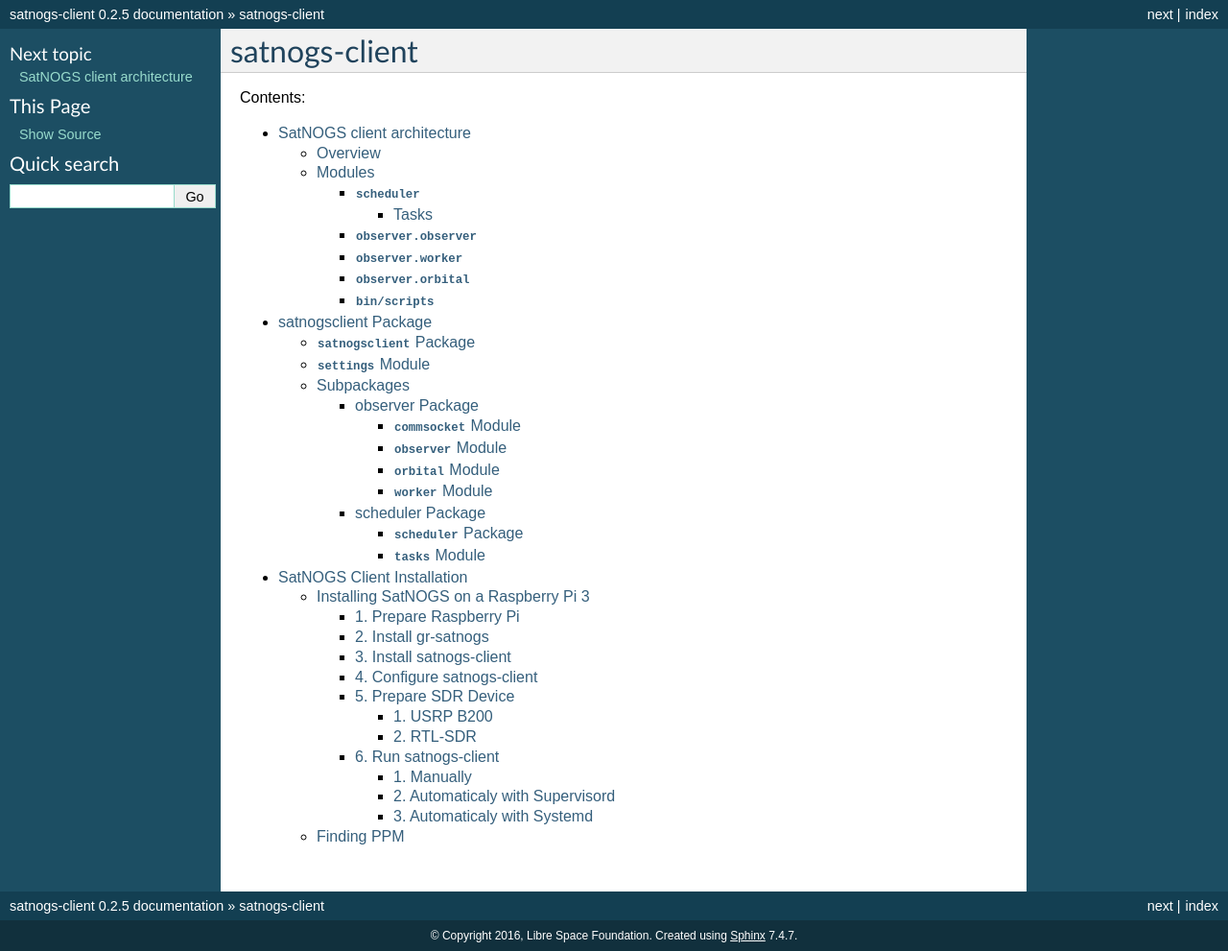
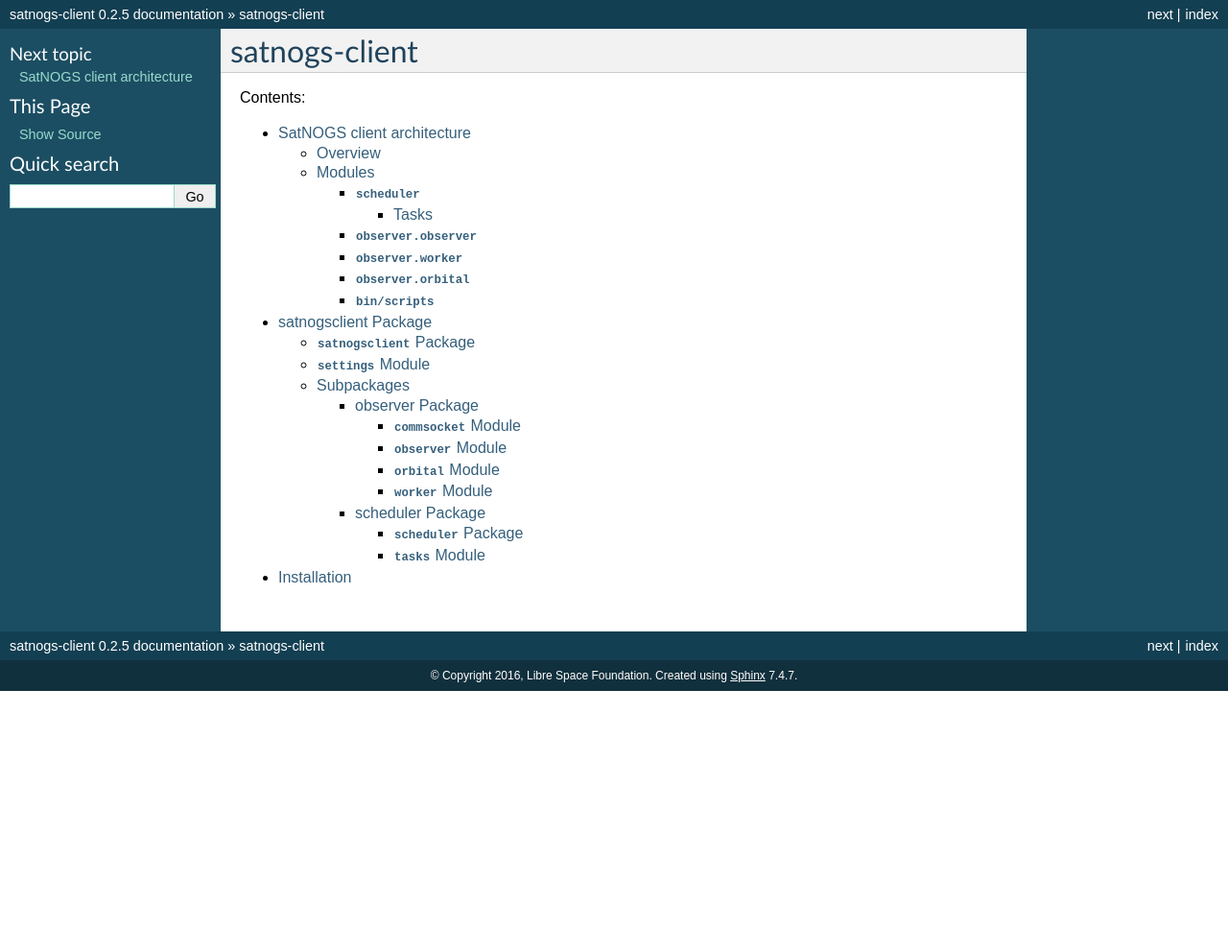
Before and after one commit to yaplik/satnogs-client, a Sphinx documentation site: the page built from doc/index.rst, in a window 1280 px wide. Shown: the whole page at 96% size. Built offline with Sphinx 7.4.7, drawn with Linux system fonts in a browser that asks for light colours; after the commit the page ends 900 px from its top, so only the background shows below that; some of the changed lines change nothing that is shown.

Commit message:
Remove user documentation
* Add some initial docs for development environment

```diff
--- a/doc/finding-ppm.rst
+++ /dev/null
@@ -1,51 +0,0 @@
-===========
-Finding PPM
-===========
-
-*This document assumes at least satnogs-client version 0.2.5, found at https://pypi.python.org/pypi/satnogsclient/0.2.5 or https://github.com/satnogs/satnogs-client*
-
-The rtl-sdr dongles are not perfectly tuned and there is always a bit of shift in the crystal used. To calibrate this we need to find PPM. While rtl_test comes with PPM detection now, it is not very accurate on the raspberry pi due to the lack of a real time clock. To find our PPM from the command line we will use Kalibrate which finds the PPM against known GSM frequencies.::
-
-   sudo apt-get install autoconf libtool libfftw3-dev librtlsdr-dev
-   git clone https://github.com/steve-m/kalibrate-rtl
-   cd kalibrate-rtl
-   ./bootstrap
-   ./configure
-   make
-   sudo make install
-
-Now we run kal to first scan for channels nearby, then picking a channel or two we run kal again to calculate the PPM offset. In the USA scan the GSM850 range, in Europe GSM900::
-
-   kal -s GSM850
-
-   Found 1 device(s):
-     0:  Generic RTL2832U OEM
-
-   Using device 0: Generic RTL2832U OEM
-   Found Elonics E4000 tuner
-   Exact sample rate is: 270833.002142 Hz
-   kal: Scanning for GSM-850 base stations.
-   GSM-850:
-      	chan: 145 (872.6MHz + 39.349kHz)	power: 226138.00
-      	chan: 151 (873.8MHz + 39.379kHz)	power: 361536.36
-      	chan: 157 (875.0MHz + 5.441kHz)	power: 385795.74
-
-Now pick a channel and calibrate against it (note this process may run for a long time)::
-
-   kal -c 151
-
-   Found 1 device(s):
-     0:  Generic RTL2832U OEM
-
-     Using device 0: Generic RTL2832U OEM
-     Found Elonics E4000 tuner
-     Exact sample rate is: 270833.002142 Hz
-     kal: Calculating clock frequency offset.
-     Using GSM-850 channel 151 (873.8MHz)
-     average       [min, max]  (range, stddev)
-     + 39.943kHz       [39832, 39987]  (155, 33.017464)
-     overruns: 0
-     not found: 781
-     average absolute error: -45.711 ppm
-
-In this case, we use -45.711 for our PPM error setting, SATNOGS_PPM_ERROR. Refer to [settings.py](https://github.com/satnogs/satnogs-client/blob/master/satnogsclient/settings.py).
--- a/doc/installation.rst
+++ b/doc/installation.rst
@@ -1,8 +1,29 @@
-SatNOGS Client Installation
-----------------------------
+Installation
+============
 
-.. toctree::
-   :maxdepth: 2
+.. note::
 
-   raspi-install
-   finding-ppm
+   These installation steps are intended to be used for contributing
+   to the satnogs-client codebase. If you are interested in setting up satnogs-client
+   for your ground station check the `wiki <https://wiki.satnogs.org/Main_Page>`_.
+
+Requirements: You will need python, python-virtualenvwrapper, pip and git
+
+#. **Build the environment**
+
+   Clone source code from the `repository <https://gitlab.com/librespacefoundation/satnogs/satnogs-client>`_::
+
+     $ git clone https://gitlab.com/librespacefoundation/satnogs/satnogs-client.git
+
+   Set up the virtual environment. On first run you should create it and link it to your project path.::
+
+     $ cd satnogs-client
+     $ mkvirtualenv satnogs-client -a .
+
+   Activate your python virtual environment::
+
+     $ workon satnogs-client
+
+   Install local development requirements::
+
+     $ pip install .
--- a/doc/raspi-install.rst
+++ /dev/null
@@ -1,397 +0,0 @@
-======================================
-Installing SatNOGS on a Raspberry Pi 3
-======================================
-
-This tutorial assumes the following:
-
-1. You have a Raspberry Pi 3 with external power (5V, 2A).
-
-2. USB keyboard, HDMI screen, HDMI cable, network cable (Wi-Fi isn't working on Fedora for now) and a Class 10 SDHC card at least 8GB.
-
-3. One of the following sdr devices: RTL-SDR or USRP B200.
-
-4. You have an account and a ground station registered on either `network.satnogs.org <https://network.satnogs.org>`_ or `network-dev.satnogs.org <https://network-dev.satnogs.org>`_. This is needed for getting your ground station ID number and your SatNOGS Network API key.
-
------------------------
-1. Prepare Raspberry Pi
------------------------
-
-**Step 1.1:** Download fedora minimal or server RPi image (current 26) from `ARM Fedora Project <https://arm.fedoraproject.org/>`_ (server edition provides a nice web interface, admin console, with several stats and SSH access).
-
-**Step 1.2:** Connect SD card to your computer/laptop and prepare it as described at `Fedora Wiki <https://fedoraproject.org/wiki/Raspberry_Pi#Preparing_the_SD_card>`_ (don't forget to `resize the root partition <https://fedoraproject.org/wiki/Raspberry_Pi#Resizing_the_root_partition>`_).
-
-**Step 1.3:** Attach sdcard to your RPi, plug in the HDMI cable, keyboard and ethernet and turn on the HDMI screen. Plug RPi to the power source.
-
-**Step 1.4:** Fedora installation starts, follow the steps that show up in the screen. You'll have to setup:
-  * root password
-  * network connection
-  * timezone and ntp server, add at least one, `pool.ntp.org` is suggested
-  * a new user, e.g. `satnogs`. Don't forget to set administrator flag and add user to `dialout` group (needed for having access to sdr device).
-
-**Step 1.5:** From now on you are able to access you RPi directly or through SSH. You can also use admin console if you have selected the fedora server version.
-
-**Step 1.6:** Update fedora package to the latest version by running::
-
-    sudo dnf -y update
-
-**Step 1.7:** Install dependencies for gr-satnogs and satnogs-client::
-
-    sudo dnf install -y util-linux-user git gcc redhat-rpm-config python-devel redis vorbis-tools hamlib gnuradio gnuradio-devel cmake swig fftw3-devel gcc-c++ cppunit cppunit-devel doxygen gr-osmosdr libnova libnova-devel gnuplot libvorbis-devel libffi-devel openssl-devel libpng-devel
-
-**Step 1.8:** In order to expand the lifetime of the SD Card, edit /etc/fstab file with your favourite editor:
-  * Comment out the line of the swap partition
-  * Only if you used the "minimal" Fedora installation (not the "server" build), change options of root partition line (/ ext4) from `defaults,noatime` to `defaults,noatime,commit=1800`. This change means that changes on root partition will be written on SD Card every 30min
-  * Move /var/log and /var/tmp directories to memory by adding the following two lines::
-
-      tmpfs /var/tmp tmpfs defaults,noatime,nosuid,size=120m 0 0
-      tmpfs /var/log tmpfs defaults,noatime,nosuid,mode=0755,size=80m 0 0
-
-**Step 1.9:** Automate creating of redis directory in /var/log path after boot by running::
-
-    sudo sh -c 'echo "#Type Path                Mode UID   GID   Age Argument" > /etc/tmpfiles.d/logdirs.conf'
-    sudo sh -c 'echo "d     /var/log/redis      0750 redis redis 1d  -" >> /etc/tmpfiles.d/logdirs.conf'
-
-**Step 1.10:** Enable and start Redis service in order to run automatically on startup::
-
-    sudo systemctl enable redis.service
-    sudo systemctl start redis.service
-
-**Step 1.11:** Configure automatic cleanup of old data (while this is an optional step, if old files are not cleaned out regularly you run the risk of filling your disk over time)
-  * As-is this will clean out files older than 1 week. Adjust mtime to your liking
-  * Create /etc/cron.daily/satnogs with your favorite editor and add the following::
-
-      #!/bin/sh
-      find /tmp/.satnogs/data -type f -mtime +7 -delete
-
-  * Then run::
-
-      sudo chmod +x /etc/cron.daily/satnogs
-
-**Step 1.12:** If you used Fedora Server, configure firewall for SatNOGS web user interface
-  * Create /usr/lib/firewalld/services/satnogs.xml and add the following::
-
-      <?xml version="1.0" encoding="utf-8"?>
-        <service>
-        <short>SatNOGS (HTTP)</short>
-        <description>HTTP is the protocol used to serve Web pages. If you plan to make your Web server publicly available, enable this option. This option is not required for viewing pages locally or developing Web pages.</description>
-        <port protocol="tcp" port="5000"/>
-      </service>
-
-  * If you used the server image run::
-
-      sudo firewall-cmd --zone=FedoraServer --add-service=satnogs --permanent
-      sudo firewall-cmd --zone=FedoraServer --add-service=satnogs
-
-  * Or for the minimal image::
-
-      sudo firewall-cmd --zone=public --add-service=satnogs --permanent
-      sudo firewall-cmd --zone=public --add-service=satnogs
-
----------------------
-2. Install gr-satnogs
----------------------
-
-SatNOGS Client uses GNU Radio scripts in order to get observation data from satelites, gr-satnogs provide this functionality.
-
-**Step 2.1:**: Install gr-satnogs by running the next commands::
-
-    git clone https://github.com/satnogs/gr-satnogs.git
-    cd gr-satnogs
-    mkdir build
-    cd build
-    cmake -DLIB_SUFFIX=64 -DCMAKE_INSTALL_PREFIX=/usr ..
-    make -j4
-    sudo make install
-    sudo sh -c 'echo /usr/lib64 > /etc/ld.so.conf.d/lib64.conf'
-    sudo ldconfig
-
--------------------------
-3. Install satnogs-client
--------------------------
-
-Building from source is outside of the scope of this document, we will use the packaged install for now.
-
-**Step 3.1:** Run the following command to install the packaged version of SatNOGS Client::
-
-   sudo pip install satnogsclient
-
----------------------------
-4. Configure satnogs-client
----------------------------
-
-SatNOGS Client needs some configuration before running:
-
-**Step 4.1:** Create a .env file in your home directory (`~/.env`) and add station's details as they are defined at SatNOGS Network::
-
-    export SATNOGS_API_TOKEN="1234567890qwertyuiopasdfghjklzxcvbnm1234"
-    export SATNOGS_STATION_ID="65"
-    export SATNOGS_STATION_LAT="40.662"
-    export SATNOGS_STATION_LON="23.337"
-    export SATNOGS_STATION_ELEV="150"
-    export SATNOGS_NETWORK_API_URL="https://network-dev.satnogs.org/api/"
-
-.. _optional_settings:
-
-**Step 4.2:** There are more option you can export in the created .env file. You will probably need to change the default values of the settings bellow:
-
-SATNOGS_RX_DEVICE
-  * Defines the sdr device. It could be 'usrpb200' or 'rtlsdr'.
-  * Default Type: string
-  * Default Value: 'rtlsdr'
-
-SATNOGS_PPM_ERROR
-  * Defines PPM error of sdr, check :doc:`finding-ppm` for more details on PPM.
-  * Default Type: integer
-  * Default Value: 0
-
-**Step 4.3:** Other optional settings:
-
-SATNOGS_APP_PATH
-  * Defines the path where the sqlite database will be created.
-  * Default Type: string
-  * Default Value: '/tmp/.satnogs'
-
-SATNOGS_OUTPUT_PATH
-  * Defines the path where the observation data will be saved.
-  * Default Type: string
-  * Default Value: '/tmp/.satnogs/data'
-
-SATNOGS_COMPLETE_OUTPUT_PATH
-  * Defines the path where data will be moved after succesful upload on network.
-  * Default Type: string
-  * Default Value: ''
-
-SATNOGS_INCOMPLETE_OUTPUT_PATH
-  * Defines the path where data will be moved after unsuccesful upload on network.
-  * Default Type: string
-  * Default Value: '/tmp/.satnogs/data/incomplete'
-
-SATNOGS_ROT_IP
-  * Defines IP address where rotctld process listens.
-  * Default Type: string
-  * Default Value: '127.0.0.1'
-
-SATNOGS_ROT_PORT
-  * Defines port where rotctld process listens.
-  * Default Type: integer
-  * Default Value: 4533
-
-SATNOGS_RIG_IP
-  * Defines IP address where rigctld process listens.
-  * Default Type: string
-  * Default Value: '127.0.0.1'
-
-SATNOGS_RIG_PORT
-  * Defines port where rigctld process listens.
-  * Default Type: integer
-  * Default Value: 4532
-
----------------------
-5. Prepare SDR Device
----------------------
-In order to have access and use SDR device you need to follow the next steps for you device:
-
-^^^^^^^^^^^^
-1. USRP B200
-^^^^^^^^^^^^
-**Step 5.1.1:** Install uhd package::
-
-    sudo dnf install -y uhd
-
-**Step 5.1.2:** Download uhd images::
-
-    sudo /usr/bin/uhd_images_downloader
-
-**Step 5.1.3:** As the access will be only by ssh and not by direct login we are not be able to access SDR device through `Access Control List(ACL) <https://en.wikipedia.org/wiki/Access_control_list>`_, so we need to setup the appropriate udev rules by following the next steps:
-
-  * Copy udev rules from `/usr/lib/udev/rules.d/10-usrp-uhd.rules` to `/etc/udev/rules.d/10-usrp-uhd.rules`::
-
-      sudo cp /usr/lib/udev/rules.d/10-usrp-uhd.rules /etc/udev/rules.d/10-usrp-uhd.rules
-
-  * Replace ACL reference::
-
-      sudo sed -i 's/0", ENV{ID_SOFTWARE_RADIO}="1"/6"/g' /etc/udev/rules.d/10-usrp-uhd.rules
-
-  * Reload udev rules::
-
-      sudo udevadm control --reload-rules
-
-  * Confirm access on device by running (without sudo, just as single user)::
-
-      uhd_find_devices
-
-  * In case you don't have access, make sure that the device is connected and that the created user is member of the `dialout` group by running::
-
-      groups
-
-  * If user isn't member of `dialout` group run (replace satnogs with the username of your user)::
-
-      sudo usermod -aG dialout satnogs
-
-^^^^^^^^^^^^
-2. RTL-SDR
-^^^^^^^^^^^^
-**Step 5.2.1:** As the access will be only by ssh and not by direct login we are not be able to access SDR device through `Access Control List(ACL) <https://en.wikipedia.org/wiki/Access_control_list>`_, so we need to setup the appropriate udev rules by following the next steps:
-
-  * Copy udev rules from `/usr/lib/udev/rules.d/10-rtl-sdr.rules` to `/etc/udev/rules.d/10-rtl-sdr.rules`::
-
-      sudo cp /usr/lib/udev/rules.d/10-rtl-sdr.rules /etc/udev/rules.d/10-rtl-sdr.rules
-
-  * Replace ACL reference and change group ownership::
-
-      sudo sed -i 's/0", ENV{ID_SOFTWARE_RADIO}="1"/6"/g' /etc/udev/rules.d/10-rtl-sdr.rules
-      sudo sed -i 's/rtlsdr/dialout/g' /etc/udev/rules.d/10-rtl-sdr.rules
-
-  * Reload udev rules::
-
-      sudo udevadm control --reload-rules
-
-  * If your rtlsdr device was already plugged in, you will need to unplug it and plug it back in. Otherwise, it is safe to plug it in now.
-
-  * In case you don't have access, make sure that the device is connected and that the created user is member of the `dialout` group by running::
-
-      groups
-
-  * If user isn't member of `dialout` group run (replace satnogs with the username of your user)::
-
-      sudo usermod -aG dialout satnogs
-
-  * If you had to take that step, log out and log back in
-
----------------------
-6. Run satnogs-client
----------------------
-^^^^^^^^^^^
-1. Manually
-^^^^^^^^^^^
-In order to manually run satnogs-client you need to follow the next steps:
-
-**Step 6.1.1:** Export all the environment variables::
-
-    source .env
-
-**Step 6.1.2:** Start rotctl daemon(note: given example parameters bellow, you may need to change, add or omit some of them. For a Yaesu G-5500 use -m 601 and -s 9600)::
-
-    rotctld -m 202 -r /dev/ttyACM0 -s 19200 &
-
-**Step 6.1.3:** Run the SatNOGS Client::
-
-    satnogs-client
-
-**At this point your client should be fully functional! It will check in with the network URL at a 1 minute interval. You should check your ground station page on the website, the station ID will be in a red box until the station checks in, at which time it will turn green. There are many ways to automate the running and control of satnogs, we will give you 2 options below, supervisord and systemd.**
-
-^^^^^^^^^^^^^^^^^^^^^^^^^^^^^^^^
-2. Automaticaly with Supervisord
-^^^^^^^^^^^^^^^^^^^^^^^^^^^^^^^^
-
-`Supervisord <http://supervisord.org/introduction.html>`_ is one of the ways to automatically run SatNOGS Client. This is very useful especialy after a power failure or reboot of raspberry pi.
-
-In order to setup supervisord we need to follow the next steps:
-
-**Step 6.2.1:** Install supervisord::
-
-    sudo dnf install -y supervisor
-
-**Step 6.2.2:** Automate creating of supervisor directory in /var/log path after boot by running::
-
-    sudo sh -c 'echo "d     /var/log/supervisor 0750 root  root  3d  -" >> /etc/tmpfiles.d/logdirs.conf'
-
-**Step 6.2.3:** Configure supervisord for rotctld
-
-Open with sudo and your favorite editor and add this into /etc/supervisord.d/rotctld.ini::
-
-   [program:rotctld]
-   command=/usr/bin/rotctld <rotctld PARAMETERS>
-   autostart=true
-   autorestart=true
-   user=<USERNAME>
-   priority=1
-   stdout_logfile=/var/log/supervisor/rotctld.log
-   stderr_logfile=/var/log/supervisor/rotctld-error.log
-
-Replace <USERNAME> with the username of the user you have created and <rotctld PARAMETERS> with the parameters needed to run rotctl in your case.
-
-**Step 6.2.4:** Configure supervisord for satnogs-client
-
-Add this into /etc/supervisord.d/satnogs.ini::
-
-   [program:satnogs]
-   command=/usr/bin/satnogs-client
-   autostart=true
-   autorestart=true
-   user=<USERNAME>
-   environment=SATNOGS_NETWORK_API_URL="<URL>",SATNOGS_API_TOKEN="<TOKEN>",SATNOGS_STATION_ID="<ID>",SATNOGS_STATION_LAT="<LATITUDE>",SATNOGS_STATION_LON="<LONGITUDE>",SATNOGS_STATION_ELEV="<ELEVATION>"
-   stdout_logfile=/var/log/supervisor/satnogs.log
-   stderr_logfile=/var/log/supervisor/satnogs-error.log
-
-Replace <USERNAME> with the username of the user you have created.
-Replace <...> instances in environment with the values you used in .env file,
-you can also add in this list any other of the :ref:`optional settings <optional_settings>`.
-
-**Step 6.2.5:** Reloading supervisord to get the new configuration::
-
-  sudo systemctl enable supervisord.service
-  sudo systemctl start supervisord.service
-
-With that rotctld and satnogs-client should have started, you can follow the logs in /var/log/supervisor/.
-
-*NOTE:* In case that you want to change something in .ini files like satnogs environment variables (url from the dev one to production one), then you will need to run::
-
- sudo supervisorctl reload
-
-^^^^^^^^^^^^^^^^^^^^^^^^^^^^
-3. Automaticaly with Systemd
-^^^^^^^^^^^^^^^^^^^^^^^^^^^^
-
-`Systemd <https://www.freedesktop.org/wiki/Software/systemd/>`_ is one of the ways to automatically run SatNOGS Client. This is very useful especialy after a power failure or reboot of raspberry pi.
-
-In order to setup systemd we need to follow the next steps:
-
-**Step 6.3.1:** Create the script which will initialize and run rotctld and satnogs-client in your home directory (`~/start-satnogs-client.sh`) with the following content::
-
-    rotctld <rotctld PARAMETERS> &
-    date >> satnogs-auto.log
-    source .env
-    satnogs-client
-
-Replace <rotctld PARAMETERS> with the parameters needed to run rotctl in your case.
-
-**Step 6.3.2:** Create as root the file /lib/systemd/system/satnogs-client.service and add the following content::
-
-    [Unit]
-    Description=Satnogs Client
-    Requires=redis.service
-    After=redis.service
-
-    [Service]
-    User=<USERNAME>
-    WorkingDirectory=/home/<USERNAME>/
-    ExecStart=/bin/bash start-satnogs-client.sh
-    KillMode=control-group
-
-    [Install]
-    WantedBy=multi-user.target
-
-Replace <USERNAME> with the username of the user you have created.
-
-**Step 6.3.3:** Enable and start satnogs-client.service::
-
-    sudo systemctl enable satnogs-client.service
-    sudo systemctl start satnogs-client.service
-
-With that rotctld and satnogs-client should have started, you can follow the logs with journactl::
-
-    journalctl -u satnogs-client.service
-
-Use `-f` flag if you want to see the latest updates on logs::
-
-    journalctl -f -u satnogs-client.service
-
-*NOTE:* In case that you want to change something in start-satnogs-client.sh, make the change and then run::
-
-    sudo systemctl stop satnogs-client.service
-    sudo systemctl start satnogs-client.service
-
-*NOTE:* In case that you want to change something in satnogs-client.service, make the change and then run::
-
-    sudo systemctl daemon-reload
```
